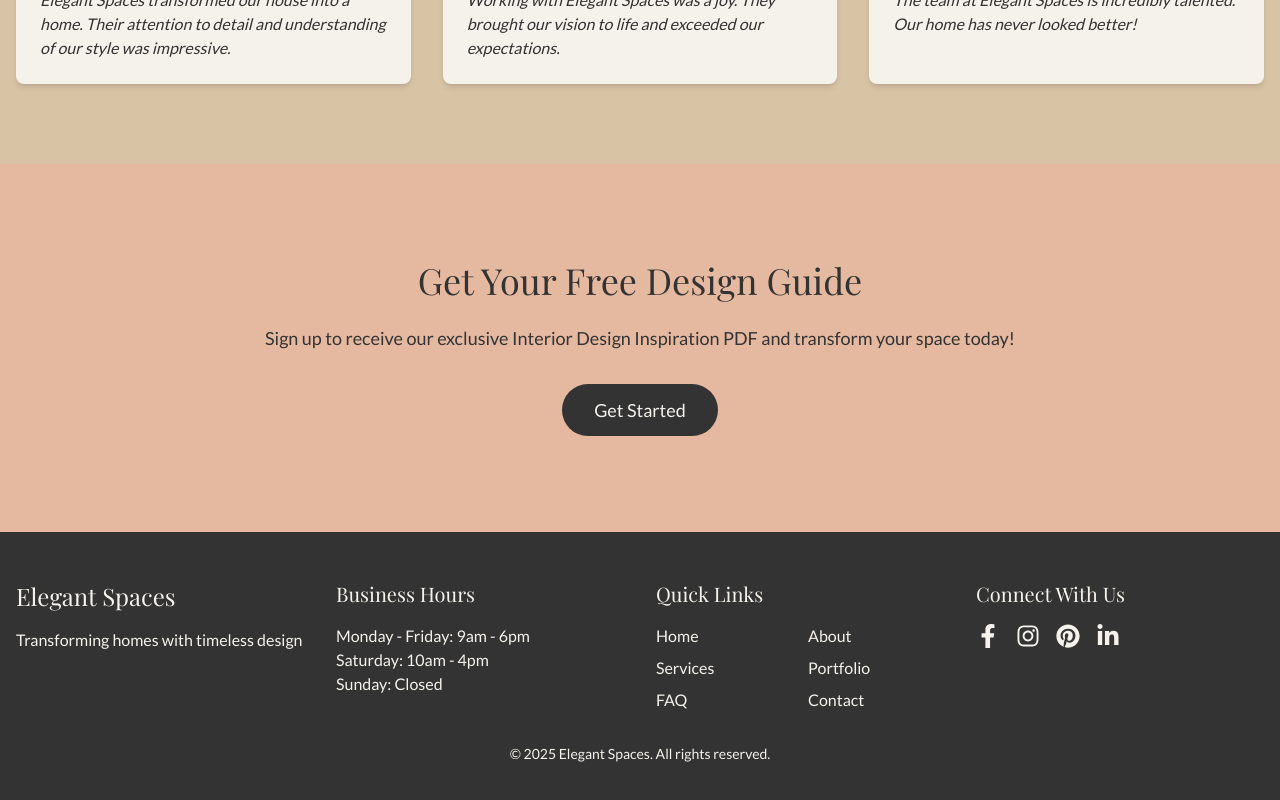
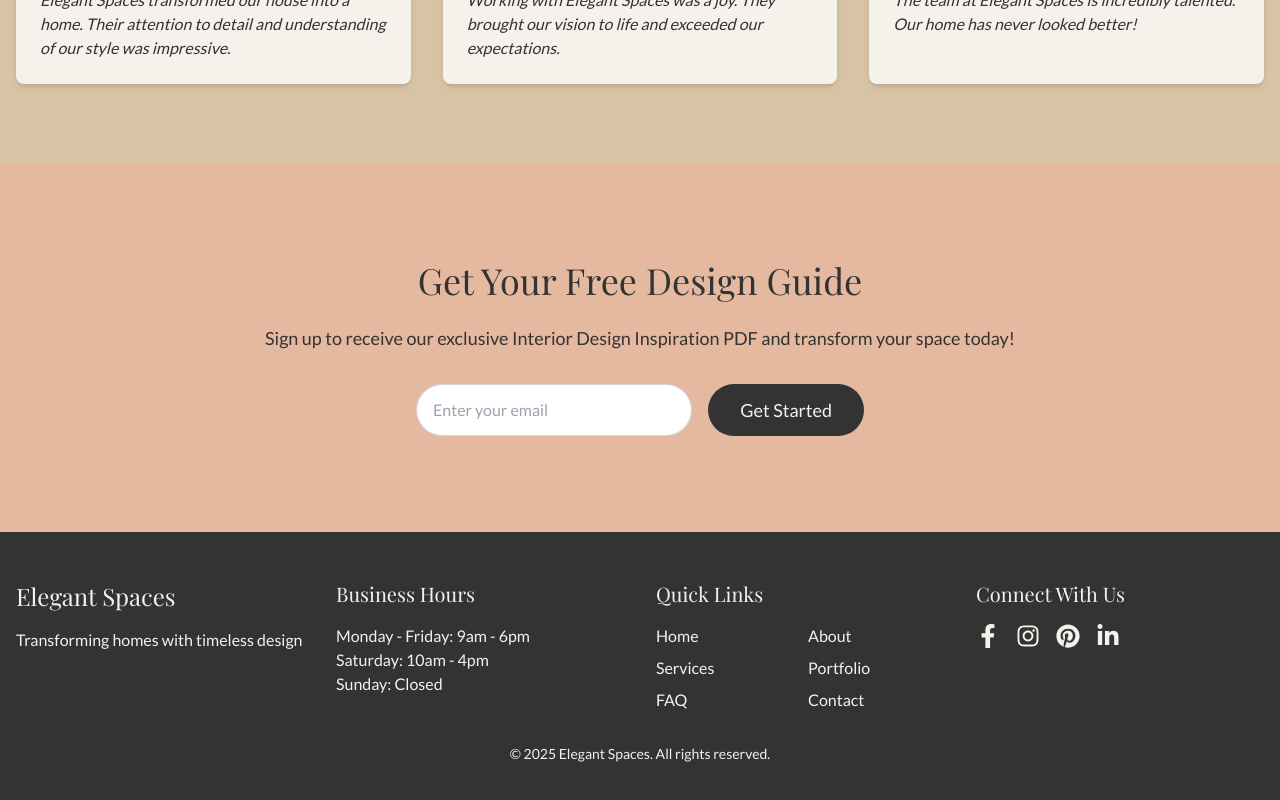
Before and after one commit to LRodriguez92/elegant-spaces, a Next.js app: page / in a window 1280 px wide. Shown: the part 2910-3710 px from the top of the page. Built offline with nearby package versions, Linux system fonts and the light colour scheme; a web font is replaced by a local one.

Commit message:
added input field for pdf design guide

```diff
--- a/app/components/CTASection.tsx
+++ b/app/components/CTASection.tsx
@@ -1,6 +1,25 @@
+'use client'
+import { useState } from "react"
 import Link from "next/link"
 
 export default function CTASection() {
+  const [email, setEmail] = useState('')
+  const [isSubmitted, setIsSubmitted] = useState(false)
+  const [isSubmitting, setIsSubmitting] = useState(false)
+
+  const handleSubmit = async (e: React.FormEvent) => {
+    e.preventDefault()
+    setIsSubmitting(true)
+
+    // TODO: Implement actual email submission logic here
+    // Simulating API call with timeout
+    await new Promise(resolve => setTimeout(resolve, 1000))
+
+    setIsSubmitted(true)
+    setIsSubmitting(false)
+    setEmail('')
+  }
+
   return (
     <section className="py-16 md:py-24 px-4 bg-soft-blush" aria-labelledby="cta-heading">
       <div className="container mx-auto text-center">
@@ -10,13 +29,33 @@ export default function CTASection() {
         <p className="font-sans text-lg mb-8 text-charcoal">
           Sign up to receive our exclusive Interior Design Inspiration PDF and transform your space today!
         </p>
-        <Link
-          href="/contact"
-          className="bg-charcoal text-cream px-8 py-3 rounded-full text-lg font-sans transition-all hover:bg-opacity-90 inline-block"
-          aria-label="Sign up for free design guide"
-        >
-          Get Started
-        </Link>
+
+        {isSubmitted ? (
+          <div className="max-w-md mx-auto p-4 bg-sage/10 rounded-lg">
+            <p className="text-sage font-sans">
+              Thank you! Check your email for your free design guide.
+            </p>
+          </div>
+        ) : (
+          <form onSubmit={handleSubmit} className="max-w-md mx-auto flex flex-col md:flex-row gap-4">
+            <input
+              type="email"
+              value={email}
+              onChange={(e) => setEmail(e.target.value)}
+              placeholder="Enter your email"
+              required
+              className="flex-1 px-4 py-3 rounded-full border border-charcoal/20 focus:outline-none focus:border-charcoal"
+              aria-label="Email address"
+            />
+            <button
+              type="submit"
+              disabled={isSubmitting}
+              className="bg-charcoal text-cream px-8 py-3 rounded-full text-lg font-sans transition-all hover:bg-opacity-90 disabled:opacity-50 disabled:cursor-not-allowed"
+            >
+              {isSubmitting ? "Sending..." : "Get Started"}
+            </button>
+          </form>
+        )}
       </div>
     </section>
   )
```
